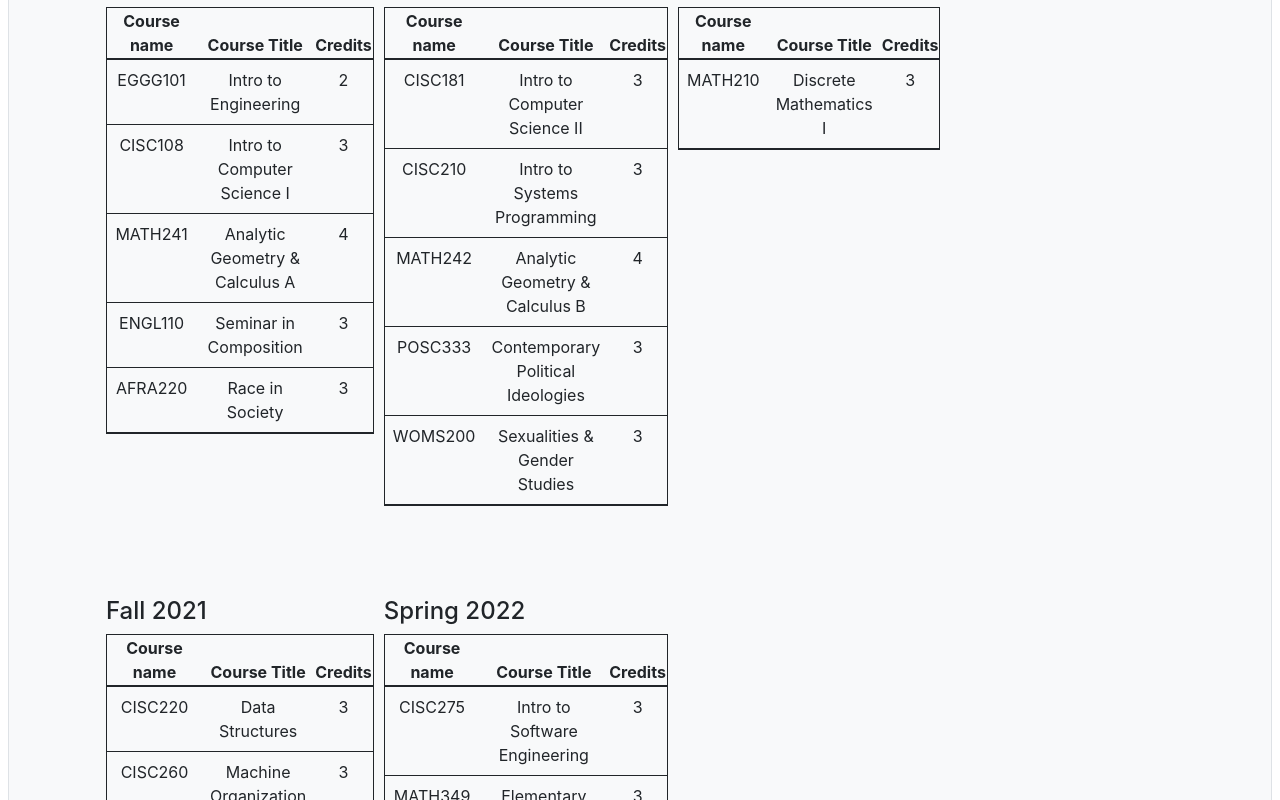
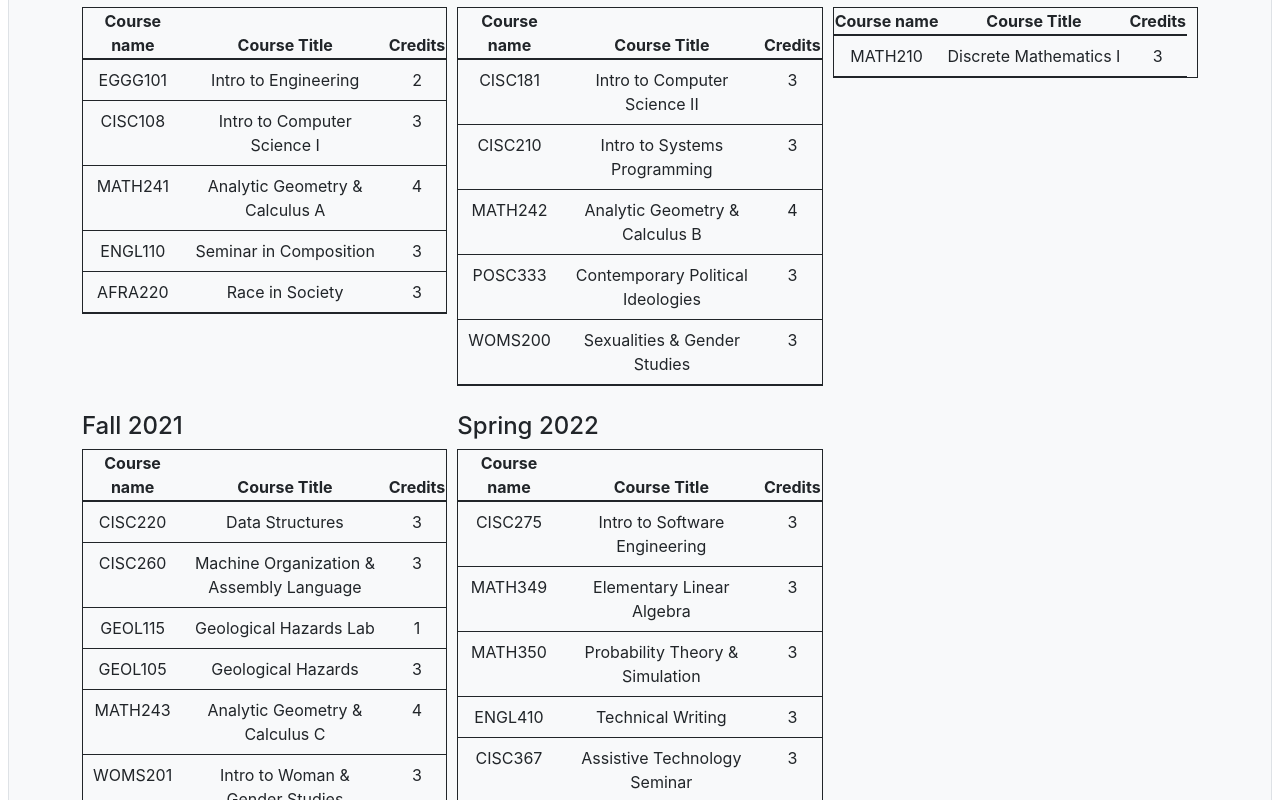
Before and after one commit to UD-CISC275-S22/cis-scheduler-team-18, a React (Create React App) app: page / in a window 1280 px wide. Shown: the part 520-1320 px from the top of the page. Built offline with nearby package versions, Linux system fonts and the light colour scheme.

Commit message:
added second plan

```diff
--- a/src/components/PlanList.tsx
+++ b/src/components/PlanList.tsx
@@ -21,7 +21,6 @@ export function PlanList({
 export function PlanList({ plans }: { plans: Plan[] }): JSX.Element {
     return (
         <Stack gap={3}>
-            {" "}
             {plans.map((plan: Plan) => (
                 <div key={plan.id} className="bg-light border m-2 p-2">
                     <div>PlanView here!</div>
--- a/src/components/PlanView.tsx
+++ b/src/components/PlanView.tsx
@@ -1,6 +1,6 @@
 import React from "react";
 import { useState } from "react";
-import { Container, Row, Col } from "react-bootstrap";
+//import { Container, Row, Col } from "react-bootstrap";
 import { Plan } from "../interfaces/plan";
 import { MultipleSemesterTable } from "./multipleSemesterTable";
 //import { PlanEditor } from "./PlanEditor";
@@ -42,6 +42,21 @@ export function PlanView({ plan }: { plan: Plan }): JSX.Element {
     ) : (
         <div>
             <div>
+                <h3>{plan.name}</h3>
+            </div>
+            <div>
+                <MultipleSemesterTable plan={plan}></MultipleSemesterTable>{" "}
+            </div>
+        </div>
+    );
+}
+
+/*
+return editing ? (
+        <div>PlanEditor will go here!!!! {changeEditing}</div>
+    ) : (
+        <div>
+            <div>
                 {" "}
                 <h3>{plan.name}</h3>{" "}
             </div>
@@ -57,3 +72,4 @@ export function PlanView({ plan }: { plan: Plan }): JSX.Element {
         </div>
     );
 }
+*/
--- a/src/data/semesterPlan.json
+++ b/src/data/semesterPlan.json
@@ -2,6 +2,218 @@
     {
         "id": "Top Plan",
         "name": "First Plan",
+        "semesters":[{
+            "id": "Fall 2020",
+            "season": "fall",
+            "year": 2020,
+            "courses":[
+                {
+                    "id": "EGG101",
+                    "courseName": "EGGG101",
+                    "courseTitle": "Intro to Engineering",
+                    "credits": 2,
+                    "required": true,
+                    "preReq": false
+                },
+                {
+                    "id": "CISC108",
+                    "courseName": "CISC108",
+                    "courseTitle": "Intro to Computer Science I",
+                    "credits": 3,
+                    "required": true,
+                    "preReq": false
+                },
+                {
+                    "id": "MATH241",
+                    "courseName": "MATH241",
+                    "courseTitle": "Analytic Geometry & Calculus A",
+                    "credits": 4,
+                    "required": true,
+                    "preReq": true
+                },
+                {
+                    "id": "ENGL110",
+                    "courseName": "ENGL110",
+                    "courseTitle": "Seminar in Composition",
+                    "credits": 3,
+                    "required": true,
+                    "preReq": false
+                },
+                {
+                    "id": "AFRA220",
+                    "courseName": "AFRA220",
+                    "courseTitle": "Race in Society",
+                    "credits": 3,
+                    "required": true,
+                    "preReq": false
+                }
+            ]
+        },{
+            "id": "Spring 2021",
+            "season": "spring",
+            "year": 2021,
+            "courses":[
+                {
+                    "id": "CISC181",
+                    "courseName": "CISC181",
+                    "courseTitle": "Intro to Computer Science II",
+                    "credits": 3,
+                    "required": true,
+                    "preReq": false
+                },
+                {
+                    "id": "CISC210",
+                    "courseName": "CISC210",
+                    "courseTitle": "Intro to Systems Programming",
+                    "credits": 3,
+                    "required": true,
+                    "preReq": true
+                },
+                {
+                    "id": "MATH242",
+                    "courseName": "MATH242",
+                    "courseTitle": "Analytic Geometry & Calculus B",
+                    "credits": 4,
+                    "required": true,
+                    "preReq": false
+                },
+                {
+                    "id": "POSC333",
+                    "courseName": "POSC333",
+                    "courseTitle": "Contemporary Political Ideologies",
+                    "credits": 3,
+                    "required": false,
+                    "preReq": false
+                },
+                {
+                    "id": "WOMS200",
+                    "courseName": "WOMS200",
+                    "courseTitle": "Sexualities & Gender Studies",
+                    "credits": 3,
+                    "required": false,
+                    "preReq": false
+                }
+            ]
+        },{
+            "id": "Summer 2021",
+            "season": "summer",
+            "year": 2021,
+            "courses":[
+                {
+                    "id": "MATH210",
+                    "courseName": "MATH210",
+                    "courseTitle": "Discrete Mathematics I",
+                    "credits": 3,
+                    "required": true,
+                    "preReq": false
+                }
+            ]
+        },{
+            "id": "Fall 2021",
+            "season": "fall",
+            "year": 2021,
+            "courses":[
+                {
+                    "id": "CISC220",
+                    "courseName": "CISC220",
+                    "courseTitle": "Data Structures",
+                    "credits": 3,
+                    "required": true,
+                    "preReq": false
+                },
+                {
+                    "id": "CISC206",
+                    "courseName": "CISC260",
+                    "courseTitle": "Machine Organization & Assembly Language",
+                    "credits": 3,
+                    "required": true,
+                    "preReq": true
+                },
+                {
+                    "id": "GEOL115",
+                    "courseName": "GEOL115",
+                    "courseTitle": "Geological Hazards Lab",
+                    "credits": 1,
+                    "required": true,
+                    "preReq": true
+                },
+                {
+                    "id": "GEOL105",
+                    "courseName": "GEOL105",
+                    "courseTitle": "Geological Hazards",
+                    "credits": 3,
+                    "required": false,
+                    "preReq": true
+
+                },
+                {
+                    "id": "MATH243",
+                    "courseName": "MATH243",
+                    "courseTitle": "Analytic Geometry & Calculus C",
+                    "credits": 4,
+                    "required": false,
+                    "preReq": false
+                },{
+                    "id": "WOMS201",
+                    "courseName": "WOMS201",
+                    "courseTitle": "Intro to Woman & Gender Studies",
+                    "credits": 3,
+                    "required": false,
+                    "preReq": false
+                }
+            ]
+        },{
+            "id": "Spring 2022",
+            "season": "spring",
+            "year": 2022,
+            "courses":[
+                {
+                    "id": "CISC275",
+                    "courseName": "CISC275",
+                    "courseTitle": "Intro to Software Engineering",
+                    "credits": 3,
+                    "required": true,
+                    "preReq": true
+                },
+                {
+                    "id": "MATH349",
+                    "courseName": "MATH349",
+                    "courseTitle": "Elementary Linear Algebra",
+                    "credits": 3,
+                    "required": true,
+                    "preReq": false
+                },
+                {
+                    "id": "MATH350",
+                    "courseName": "MATH350",
+                    "courseTitle": "Probability Theory & Simulation",
+                    "credits": 3,
+                    "required": true,
+                    "preReq": false
+                },
+                {
+                    "id": "ENGL410",
+                    "courseName": "ENGL410",
+                    "courseTitle": "Technical Writing",
+                    "credits": 3,
+                    "required": true,
+                    "preReq": false
+                },
+                {
+                    "id": "CISC367",
+                    "courseName": "CISC367",
+                    "courseTitle": "Assistive Technology Seminar",
+                    "credits": 3,
+                    "required": true,
+                    "preReq": false
+                }
+            ]
+        }
+        ]
+    },
+    {
+        "id": "Second Plan",
+        "name": "Second Plan",
         "semesters":[{
             "id": "Fall 2020",
             "season": "fall",
```
